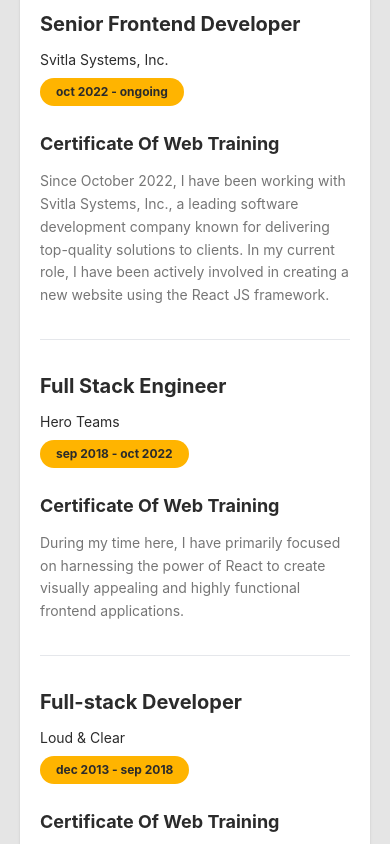
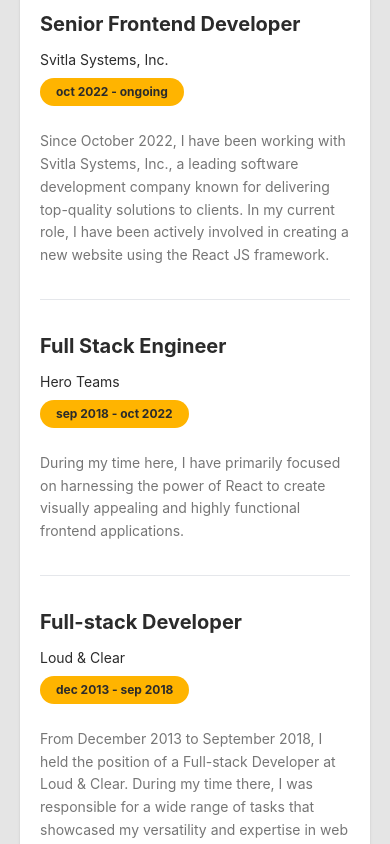
Before and after one commit to russyDev/react-portfolio-next, a Next.js app: page / in a window 390 px wide. Shown: the part 3180-4024 px from the top of the page. Built offline with nearby package versions, Linux system fonts and the light colour scheme; no server answers.

Commit message:
Remove Certificate Of Web Training titles from WorkHistory component

```diff
--- a/src/app/components/WorkHistory.tsx
+++ b/src/app/components/WorkHistory.tsx
@@ -50,11 +50,8 @@
                   </div>
                 </div>
 
-                {/* Right Column - Certificate Title and Description */}
+                {/* Right Column - Description */}
                 <div className="lg:w-3/4">
-                  <h4 className="text-lg lg:text-xl font-bold text-[#2B2B2B] dark:text-white mb-3">
-                    Certificate Of Web Training
-                  </h4>
                   <p className="text-sm md:text-base text-[#767676] dark:text-gray-300 leading-relaxed">
                     {experience.description[0]}
                   </p>
```
